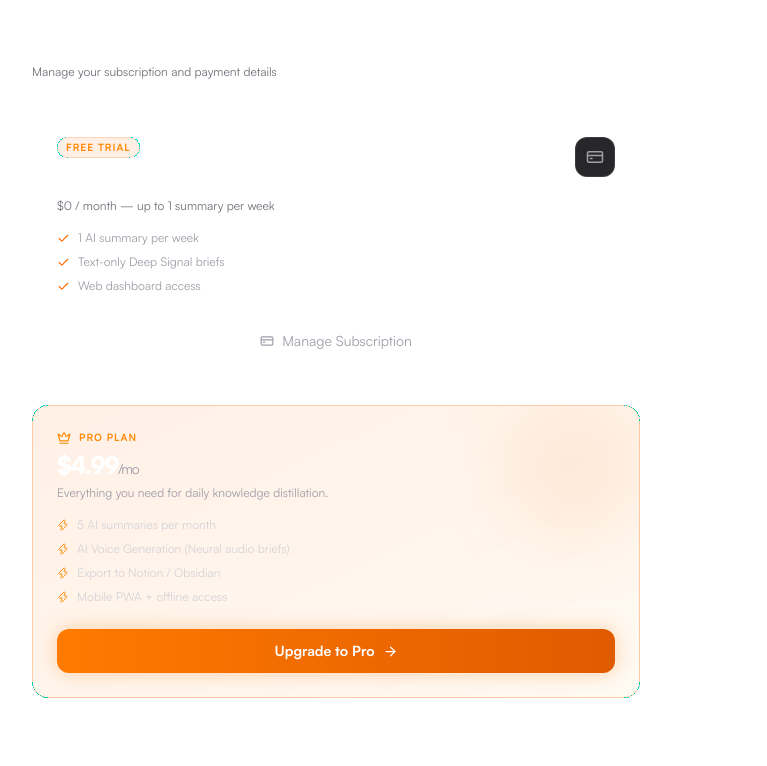
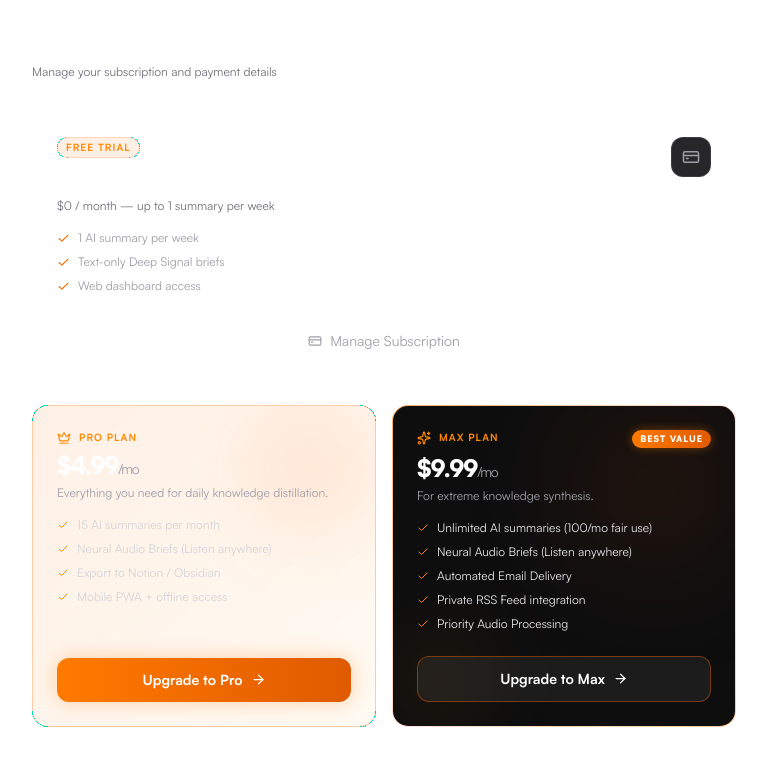
Before and after one commit to devon-gif/Audia, a Next.js app: page /dashboard/billing in a window 1280 px wide. Shown: the top 766 px of the page, without its empty margins (0-767 px from the left). Built offline with nearby package versions, Linux system fonts and the light colour scheme.

Commit message:
Update page.tsx

```diff
--- a/app/dashboard/billing/page.tsx
+++ b/app/dashboard/billing/page.tsx
@@ -1,11 +1,11 @@
 "use client";
 
 import Link from "next/link";
-import { Crown, CreditCard, ArrowRight, Check, Zap } from "lucide-react";
+import { Crown, CreditCard, ArrowRight, Check, Sparkles } from "lucide-react";
 
 export default function BillingPage() {
   return (
-    <div className="flex-1 overflow-auto p-8 max-w-2xl">
+    <div className="flex-1 overflow-auto p-8 max-w-3xl">
       {/* Header */}
       <div className="mb-8">
         <h1 className="text-lg font-black tracking-tighter text-white mb-1">Billing & Plan</h1>
@@ -53,10 +53,13 @@ export default function BillingPage() {
         </a>
       </div>
 
-      {/* Upgrade card */}
-      <div className="bg-gradient-to-br from-orange-500/10 to-amber-500/5 border border-orange-500/30 rounded-2xl p-6 relative overflow-hidden">
+      {/* Upgrade cards — responsive grid */}
+      <div className="grid grid-cols-1 sm:grid-cols-2 gap-4">
+
+        {/* Pro Plan */}
+        <div className="bg-gradient-to-br from-orange-500/10 to-amber-500/5 border border-orange-500/30 rounded-2xl p-6 relative overflow-hidden flex flex-col">
           <div className="absolute top-0 right-0 w-32 h-32 bg-orange-500/10 rounded-full blur-2xl pointer-events-none" />
-        <div className="relative z-10">
+          <div className="relative z-10 flex flex-col flex-1">
             <div className="flex items-center gap-2 mb-1">
               <Crown size={14} className="text-orange-400" />
               <span className="text-[10px] font-bold uppercase tracking-widest text-orange-400">Pro Plan</span>
@@ -66,15 +69,15 @@ export default function BillingPage() {
             </h2>
             <p className="text-xs text-zinc-400 mb-4">Everything you need for daily knowledge distillation.</p>
 
-          <div className="space-y-2 mb-6">
+            <div className="space-y-2 mb-6 flex-1">
               {[
-              "5 AI summaries per month",
-              "AI Voice Generation (Neural audio briefs)",
+                "15 AI summaries per month",
+                "Neural Audio Briefs (Listen anywhere)",
                 "Export to Notion / Obsidian",
                 "Mobile PWA + offline access",
               ].map((f) => (
                 <div key={f} className="flex items-center gap-2 text-xs text-zinc-300">
-                <Zap size={12} className="text-orange-400 shrink-0" />
+                  <Check size={12} className="text-orange-400 shrink-0" />
                   {f}
                 </div>
               ))}
@@ -88,6 +91,59 @@ export default function BillingPage() {
             </Link>
           </div>
         </div>
+
+        {/* Max Plan */}
+        <div className="relative rounded-2xl p-[1px] overflow-hidden flex flex-col" style={{ background: "linear-gradient(135deg, rgba(255,122,0,0.6) 0%, rgba(255,68,0,0.15) 50%, rgba(255,122,0,0.4) 100%)" }}>
+          {/* Inner deep-glass surface */}
+          <div className="bg-[#0e0e0f] rounded-[calc(1rem-1px)] p-6 relative overflow-hidden flex flex-col flex-1">
+            {/* Ambient glows */}
+            <div className="absolute top-0 right-0 w-40 h-40 bg-orange-500/10 rounded-full blur-3xl pointer-events-none" />
+            <div className="absolute bottom-0 left-0 w-24 h-24 bg-amber-500/8 rounded-full blur-2xl pointer-events-none" />
+
+            <div className="relative z-10 flex flex-col flex-1">
+              {/* Header row */}
+              <div className="flex items-start justify-between mb-1">
+                <div className="flex items-center gap-2">
+                  <Sparkles size={14} className="text-orange-400" />
+                  <span className="text-[10px] font-bold uppercase tracking-widest text-orange-400">Max Plan</span>
+                </div>
+                {/* Badge */}
+                <span className="text-[9px] font-black uppercase tracking-widest px-2 py-0.5 rounded-full bg-gradient-to-r from-[#FF7A00] to-[#E05A00] text-white shadow-[0_0_10px_rgba(255,120,0,0.4)]">
+                  Best Value
+                </span>
+              </div>
+
+              <h2 className="text-2xl font-black tracking-tighter text-white mb-1">
+                $9.99<span className="text-sm font-normal text-zinc-400">/mo</span>
+              </h2>
+              <p className="text-xs text-zinc-400 mb-4">For extreme knowledge synthesis.</p>
+
+              <div className="space-y-2 mb-6 flex-1">
+                {[
+                  "Unlimited AI summaries (100/mo fair use)",
+                  "Neural Audio Briefs (Listen anywhere)",
+                  "Automated Email Delivery",
+                  "Private RSS Feed integration",
+                  "Priority Audio Processing",
+                ].map((f) => (
+                  <div key={f} className="flex items-center gap-2 text-xs text-zinc-200">
+                    <Check size={12} className="text-orange-400 shrink-0" />
+                    {f}
+                  </div>
+                ))}
+              </div>
+
+              <Link
+                href="/signup"
+                className="w-full flex items-center justify-center gap-2 py-3 bg-white/[0.06] hover:bg-white/[0.10] border border-orange-500/40 hover:border-orange-500/70 rounded-xl text-white font-bold text-sm transition-all shadow-[0_0_0_0_rgba(255,120,0,0)] hover:shadow-[0_0_24px_rgba(255,120,0,0.25)] hover:scale-[1.02]"
+              >
+                Upgrade to Max <ArrowRight size={15} />
+              </Link>
+            </div>
+          </div>
+        </div>
+
+      </div>
     </div>
   );
 }
```
Lines whose indentation alone changed are shown as unchanged.
